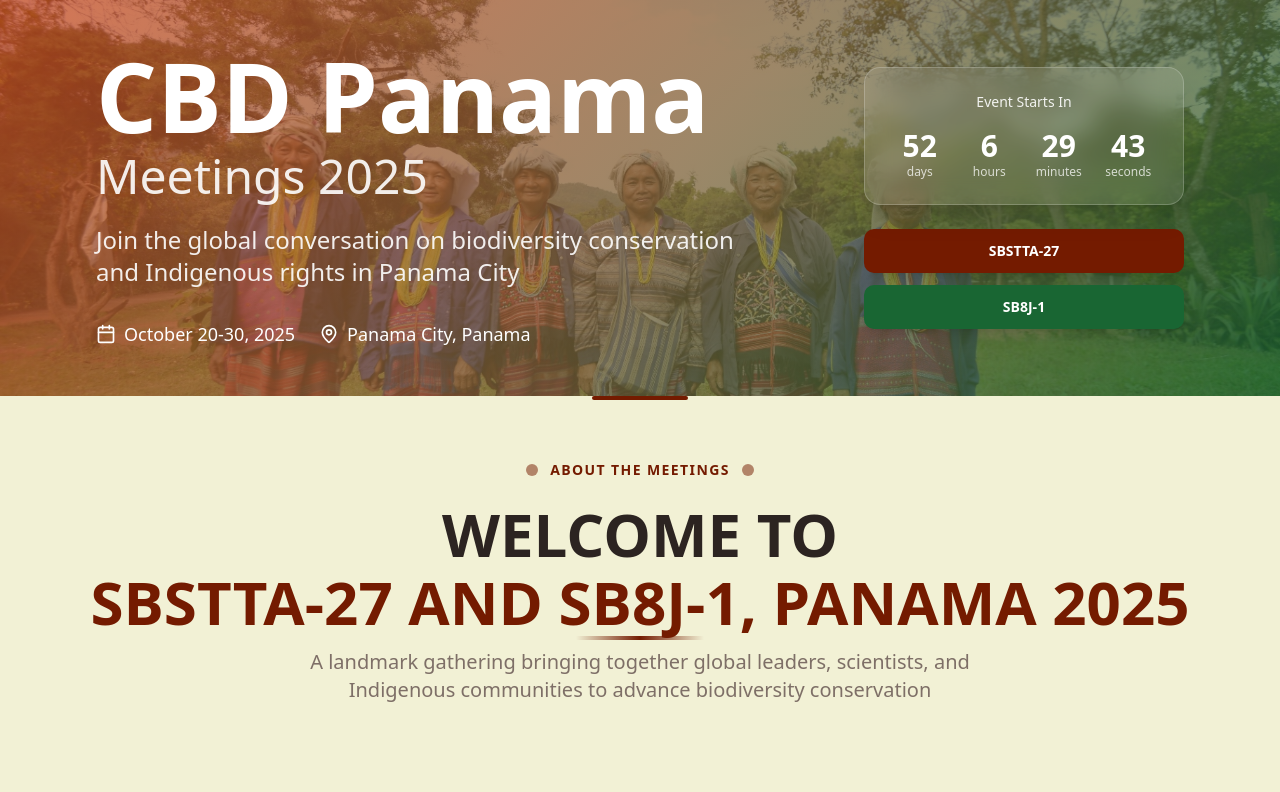
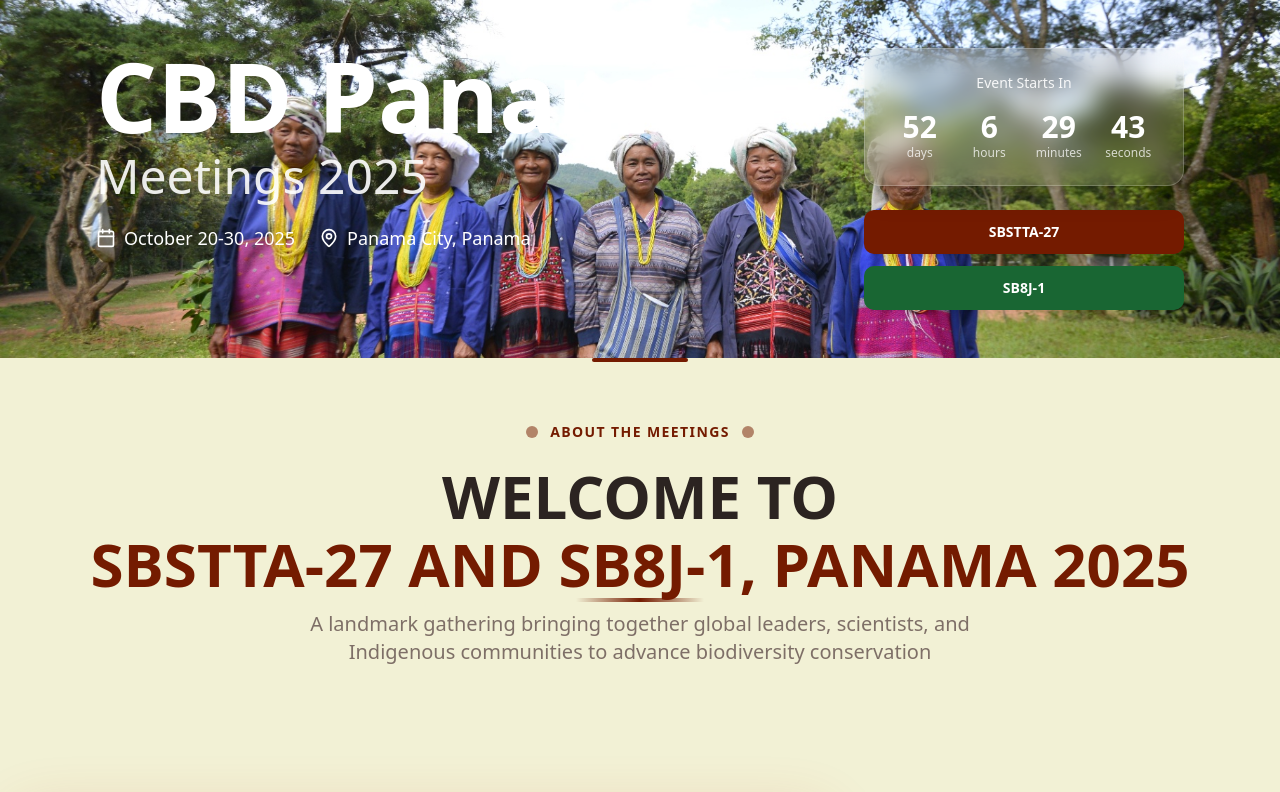
Before and after one commit to macxwhale/hello-iifb-spark, a React (Vite) app: page / in a window 1280 px wide. Shown: the top 792 px of the page. Built offline with nearby package versions, Linux system fonts and the light colour scheme; grey boxes are pictures that could not be loaded.

Commit message:
Refactor Hero Banner
Remove gradient overlay and specific text from the hero banner, and increase its height by 20%.

```diff
--- a/src/components/HeroBanner.tsx
+++ b/src/components/HeroBanner.tsx
@@ -13,11 +13,10 @@ const HeroBanner = () => {
         className="absolute inset-0 bg-cover bg-center bg-no-repeat w-full h-full"
         style={{ backgroundImage: `url(/lovable-uploads/2c451cde-40f8-4887-9201-300870158e24.png)` }}
       >
-        <div className="absolute inset-0 bg-gradient-hero opacity-75"></div>
       </div>
 
       {/* Content */}
-      <div className="relative z-10 flex flex-col justify-between min-h-[50vh] sm:min-h-[45vh] md:min-h-[40vh] lg:min-h-[35vh] xl:min-h-[30vh] max-w-6xl mx-auto px-6 lg:px-8 py-6 sm:py-8 md:py-10 lg:py-12">
+      <div className="relative z-10 flex flex-col justify-between min-h-[60vh] sm:min-h-[54vh] md:min-h-[48vh] lg:min-h-[42vh] xl:min-h-[36vh] max-w-6xl mx-auto px-6 lg:px-8 py-6 sm:py-8 md:py-10 lg:py-12">
         <div className="flex-1 flex items-center">
           <div className="grid grid-cols-1 md:grid-cols-[2fr_1fr] gap-6 md:gap-8 w-full">
             {/* Left Container - Main Content */}
@@ -28,10 +27,6 @@ const HeroBanner = () => {
                   Meetings 2025
                 </span>
               </h1>
-
-              <p className="text-xl md:text-2xl mb-8 max-w-2xl leading-relaxed opacity-90">
-                Join the global conversation on biodiversity conservation and Indigenous rights in Panama City
-              </p>
 
               <div className="flex flex-col md:flex-row items-start gap-6">
                 <div className="flex items-center space-x-2 text-lg">
```
